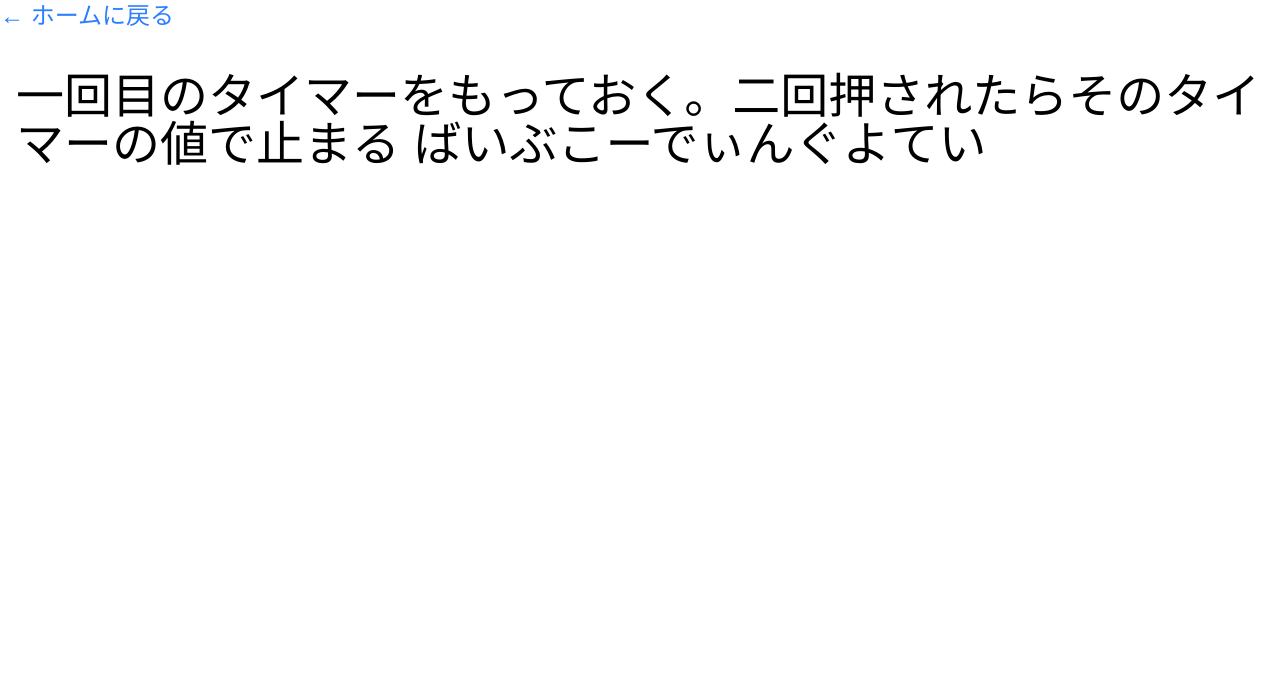
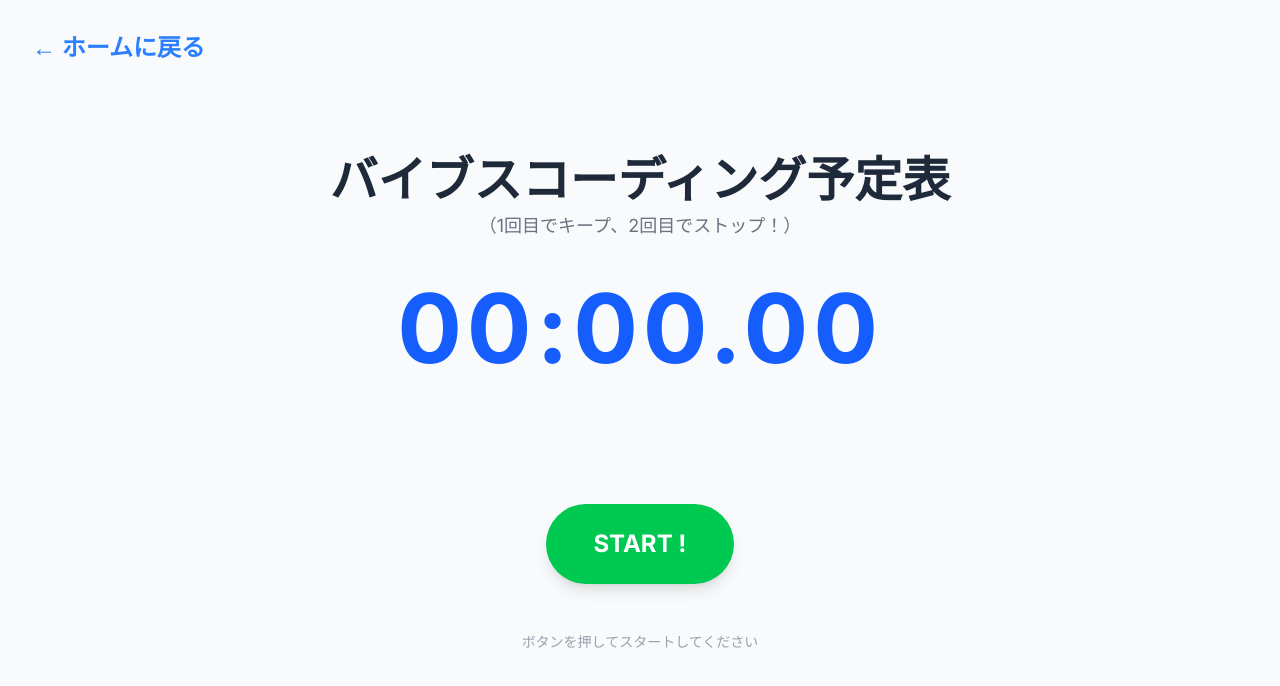
Before and after one commit to Reossann/my-universe, a Next.js app: page /timer in a window 1280 px wide. Shown: the top 686 px of the page. Built offline with nearby package versions, Linux system fonts and the light colour scheme.

Commit message:
feat: timerを実装（まだ理想の挙動ではない）

```diff
--- a/app/timer/page.tsx
+++ b/app/timer/page.tsx
@@ -1,21 +1,112 @@
 "use client";
 
-import Link from 'next/link'; // 忘れずに！
+import Link from 'next/link';
+import { useState, useEffect, useRef } from 'react';
 
+export default function P() {
+  // タイマーの状態管理
+  const [time, setTime] = useState(0);
+  const [isRunning, setIsRunning] = useState(false);
+  const [firstLap, setFirstLap] = useState<number | null>(null); // 1回目の値を保持する場所
 
+  // タイマーの動作ロジック
+  useEffect(() => {
+    let interval: NodeJS.Timeout;
+    if (isRunning) {
+      interval = setInterval(() => {
+        setTime((prev) => prev + 10); // 10msごとに更新
+      }, 10);
+    }
+    return () => clearInterval(interval);
+  }, [isRunning]);
 
-export default function P(){
-   return( <main>
-        <div className="mb-8">
-                <Link href="/" className="text-blue-500 hover:underline text-2xl">
+  // ボタンを押した時の処理
+  const handleAction = () => {
+    if (!isRunning && time === 0) {
+      // 0. まだ動いていないならスタート
+      setIsRunning(true);
+    } else if (isRunning && firstLap === null) {
+      // 1. 動いていて、まだ1回目も押していないなら -> 1回目の値を記録 (止まらない)
+      setFirstLap(time);
+    } else if (isRunning && firstLap !== null) {
+      // 2. 動いていて、すでに1回目の値があるなら -> 完全にストップ
+      setIsRunning(false);
+    } else {
+      // 停止後にリセットして再スタートしたい場合
+      setTime(0);
+      setFirstLap(null);
+      setIsRunning(true);
+    }
+  };
+
+  // 時間を「00:00.00」形式に整形する関数
+  const formatTime = (ms: number) => {
+    const minutes = Math.floor(ms / 60000);
+    const seconds = Math.floor((ms % 60000) / 1000);
+    const milliseconds = Math.floor((ms % 1000) / 10);
+    return `${minutes.toString().padStart(2, '0')}:${seconds
+      .toString()
+      .padStart(2, '0')}.${milliseconds.toString().padStart(2, '0')}`;
+  };
+
+  return (
+    <main className="min-h-screen flex flex-col items-center justify-center bg-gray-50 text-gray-800">
+      <div className="absolute top-8 left-8">
+        <Link href="/" className="text-blue-500 hover:underline text-2xl font-bold">
           ← ホームに戻る
-                </Link>
-            </div>
-        <h1 className='text-5xl center px-4 py-2'>
-            一回目のタイマーをもっておく。二回押されたらそのタイマーの値で止まる
+        </Link>
+      </div>
 
-            ばいぶこーでぃんぐよてい
+      <div className="text-center space-y-8">
+        <h1 className='text-3xl md:text-5xl font-bold px-4 py-2 mb-8'>
+          バイブスコーディング予定表
+          <br />
+          <span className="text-lg font-normal text-gray-500 block mt-2">
+            （1回目でキープ、2回目でストップ！）
+          </span>
         </h1>
+
+        {/* メインのタイマー表示 */}
+        <div className="text-8xl font-mono font-bold tracking-wider text-blue-600">
+          {formatTime(time)}
+        </div>
+
+        {/* 1回目のタイムを表示するエリア */}
+        <div className={`h-16 text-2xl font-mono transition-all duration-300 ${firstLap ? 'opacity-100' : 'opacity-0'}`}>
+          {firstLap ? (
+            <span className="bg-yellow-100 text-yellow-800 px-4 py-2 rounded-lg border border-yellow-300">
+              1st KEEP: {formatTime(firstLap)}
+            </span>
+          ) : (
+            <span>&nbsp;</span>
+          )}
+        </div>
+
+        {/* 操作ボタン */}
+        <button
+          onClick={handleAction}
+          className={`
+            px-12 py-6 rounded-full text-2xl font-bold text-white transition-all shadow-lg hover:scale-105 active:scale-95
+            ${!isRunning && time === 0 ? 'bg-green-500 hover:bg-green-600' : ''}
+            ${isRunning && firstLap === null ? 'bg-orange-500 hover:bg-orange-600' : ''}
+            ${isRunning && firstLap !== null ? 'bg-red-500 hover:bg-red-600' : ''}
+            ${!isRunning && time > 0 ? 'bg-gray-500 hover:bg-gray-600' : ''}
+          `}
+        >
+          {!isRunning && time === 0 && "START !"}
+          {isRunning && firstLap === null && "KEEP (1回目)"}
+          {isRunning && firstLap !== null && "STOP (2回目)"}
+          {!isRunning && time > 0 && "RESTART"}
+        </button>
+
+        {/* 状態の説明 */}
+        <p className="text-gray-400 mt-4 text-sm">
+          {!isRunning && time === 0 && "ボタンを押してスタートしてください"}
+          {isRunning && firstLap === null && "今押すと、現在のタイムを一時記録します（止まりません）"}
+          {isRunning && firstLap !== null && "もう一度押すと、タイマーが完全に止まります"}
+          {!isRunning && time > 0 && "お疲れ様でした！もう一度押すとリセットされます"}
+        </p>
+      </div>
     </main>
-   )
+  );
 }
```
